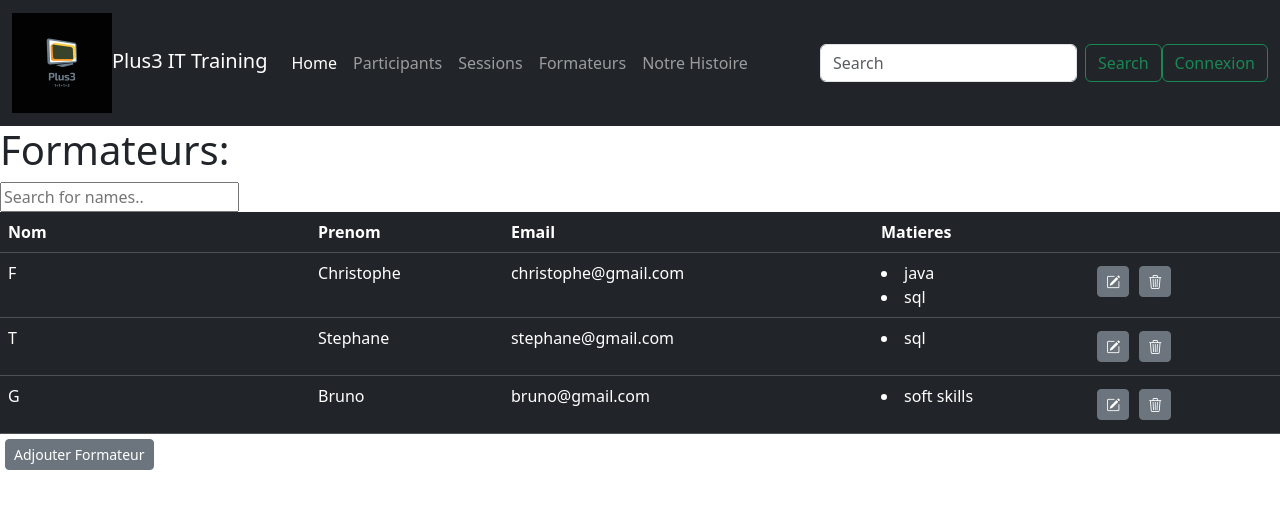
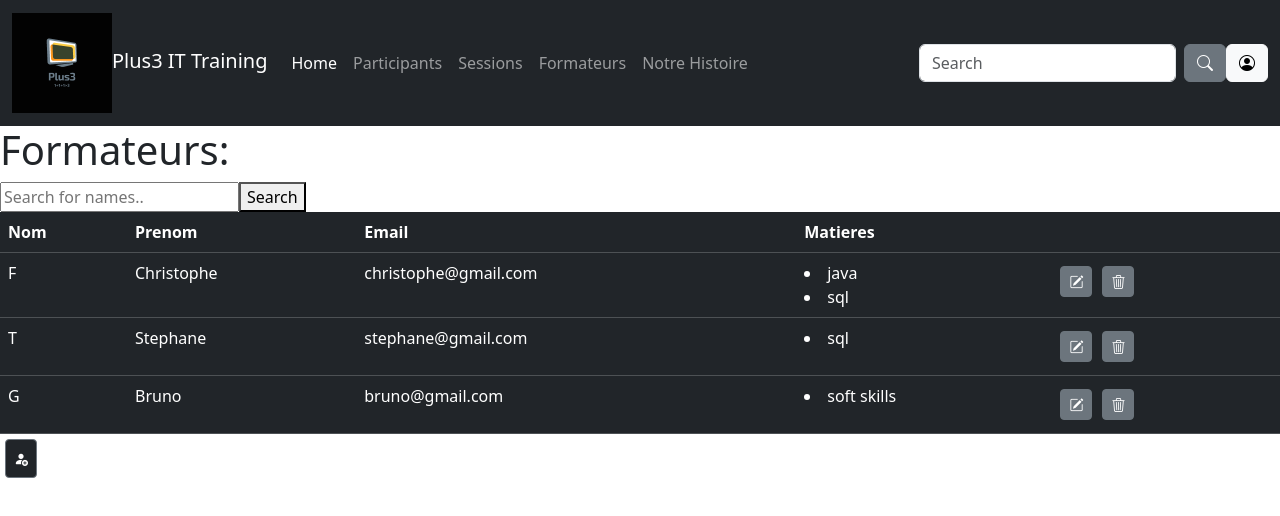
Before and after one commit to qianyucazelles/angular, an Angular app in the folder plus3/: page /formateurs in a window 1280 px wide. Shown: the top 516 px of the page. Built offline with nearby package versions, Linux system fonts and the light colour scheme.

Commit message:
update search

```diff
--- a/plus3/src/app/app.component.html
+++ b/plus3/src/app/app.component.html
@@ -24,9 +24,9 @@
       </ul>
       <form class="d-flex">
         <input class="form-control me-2" type="search" placeholder="Search" aria-label="Search">
-        <button class="btn btn-outline-success" type="submit">Search</button>
+        <button class="btn btn-secondary" type="submit"><i class="bi bi-search"></i></button>
       </form>
-      <button class="btn btn-outline-success" type="submit">Connexion</button>
+      <button class="btn btn-light" type="submit"><i class="bi bi-person-circle"></i></button>
     </div>
   </div>
 </nav>
--- a/plus3/src/app/formateurs/formateurs.component.html
+++ b/plus3/src/app/formateurs/formateurs.component.html
@@ -3,8 +3,9 @@
   <div *ngIf="formateurs">
     <h1>Formateurs: </h1>
 
-    <!--https://www.w3schools.com/howto/howto_js_filter_table.asp-->
-    <input type="text" id="myInput"  placeholder="Search for names..">
+    <!--https://angular.io/tutorial/first-app/first-app-lesson-13-->
+    <input type="text" placeholder="Search for names.." onkeydown="filterFormateurs(filter.value)" #filter>
+    <button class="primary" type="button" (click)="filterFormateurs(filter.value)">Search</button>
 
     <table id="myTable" class="table table-dark table-hover">
       <thead>
@@ -17,7 +18,7 @@
         </tr>
       </thead>
       <tbody>
-        <tr *ngFor="let formateur of formateurs">
+        <tr *ngFor="let formateur of filteredFormateurs">
           <td>{{ formateur.nom }}</td>
           <td>{{ formateur.prenom  }}</td>
           <td>{{ formateur.mail }}</td>
@@ -31,7 +32,9 @@
             </button>
         </td>
         </tr>
-        <button type="button" class="btn btn-secondary btn-sm" style="margin:5px;">Adjouter Formateur</button>
+        <tr>
+          <button type="button" class="btn btn-secondary btn-sm" style="margin:5px;"><i class="bi bi-person-fill-add"></i></button>
+        </tr>
       </tbody>
     </table>
   </div>
--- a/plus3/src/app/formateurs/formateurs.component.ts
+++ b/plus3/src/app/formateurs/formateurs.component.ts
@@ -10,6 +10,7 @@ import { FormateurService } from '../services/formateur.service';
 })
 export class FormateursComponent implements OnInit {
   formateurs: Formateur[] =[];
+  filteredFormateurs: Formateur[] =[];
   searchText: string ="";
 
   constructor(private formateurService: FormateurService){}
@@ -17,6 +18,7 @@ export class FormateursComponent implements OnInit {
   ngOnInit(): void {
       this.formateurService.getFormateurs().subscribe((data)=>{
         this.formateurs = data;
+        this.filteredFormateurs = this.formateurs;
       });
   }
 
@@ -26,6 +28,18 @@ export class FormateursComponent implements OnInit {
 
   }
 
+  filterFormateurs(text: string){
+    if(!text){
+      this.filteredFormateurs = this.formateurs;
+    }
+
+    this.filteredFormateurs = this.formateurs.filter(
+      formateur => formateur?.prenom.toLowerCase().includes(text.toLowerCase())
+    )
+  }
+
+
+
 
 
 }
```
